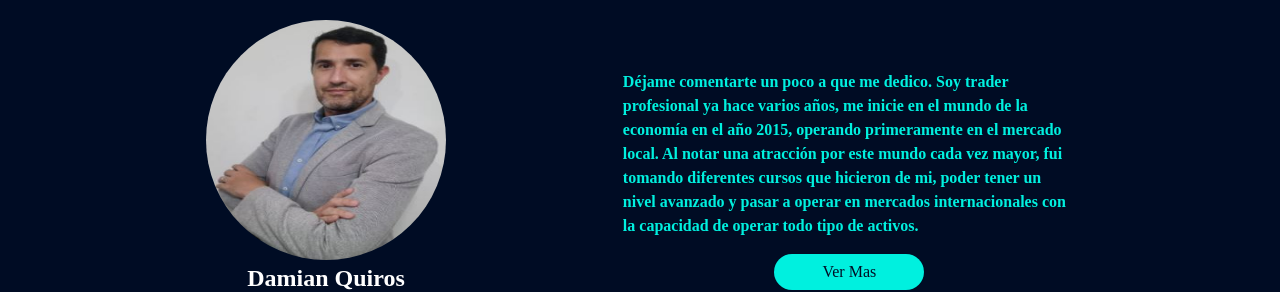
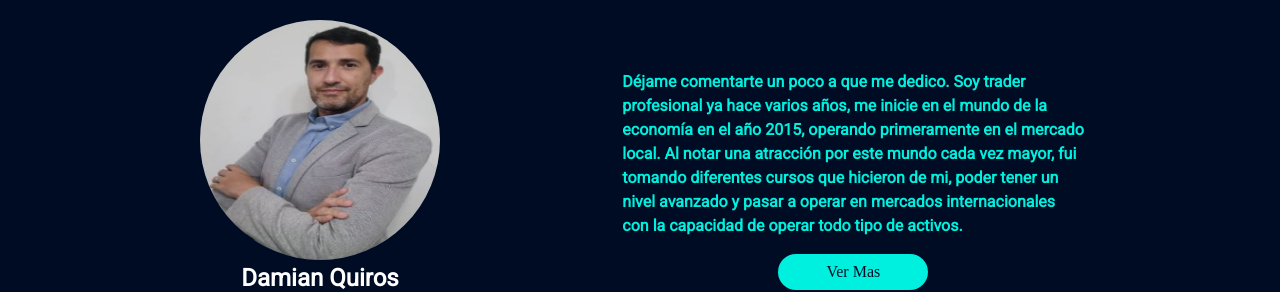
Before and after one commit to charg90/qAcademy, a React (Vite) app: page / in a window 1280 px wide. Shown: the part 391-683 px from the top of the page. Built offline with nearby package versions, Linux system fonts and the light colour scheme.

Commit message:
update intro fonts

```diff
--- a/src/App.jsx
+++ b/src/App.jsx
@@ -12,7 +12,7 @@ function App() {
   return (
     <>
       {" "}
-      <Container fluid className="bg ">
+      <Container fluid className="bg p-0 ">
         <Navbar />
         <Intro />
         <Target />
--- a/src/Components/Intro/Intro.module.css
+++ b/src/Components/Intro/Intro.module.css
@@ -1,8 +1,14 @@
+@import url("https://fonts.googleapis.com/css2?family=Roboto:ital,wght@0,300;0,400;1,400;1,500&display=swap");
+
 .container {
   color: rgb(0, 240, 223);
   background: rgba(0, 12, 36, 1) 52%;
-  font-family: "Montserrat", serif;
+  font-family: "Roboto", sans-serif;
+
   font-weight: bold;
+}
+.info {
+  font-family: "Roboto", sans-serif;
 }
 .banner {
   height: 35vh;
--- a/src/app.css
+++ b/src/app.css
@@ -1,3 +1,6 @@
+@import url("https://fonts.googleapis.com/css2?family=Roboto:ital,wght@0,300;0,400;1,400;1,500&display=swap");
+
 .bg {
   background-color: #000c24;
+  font-family: "Roboto", sans-serif;
 }
```
